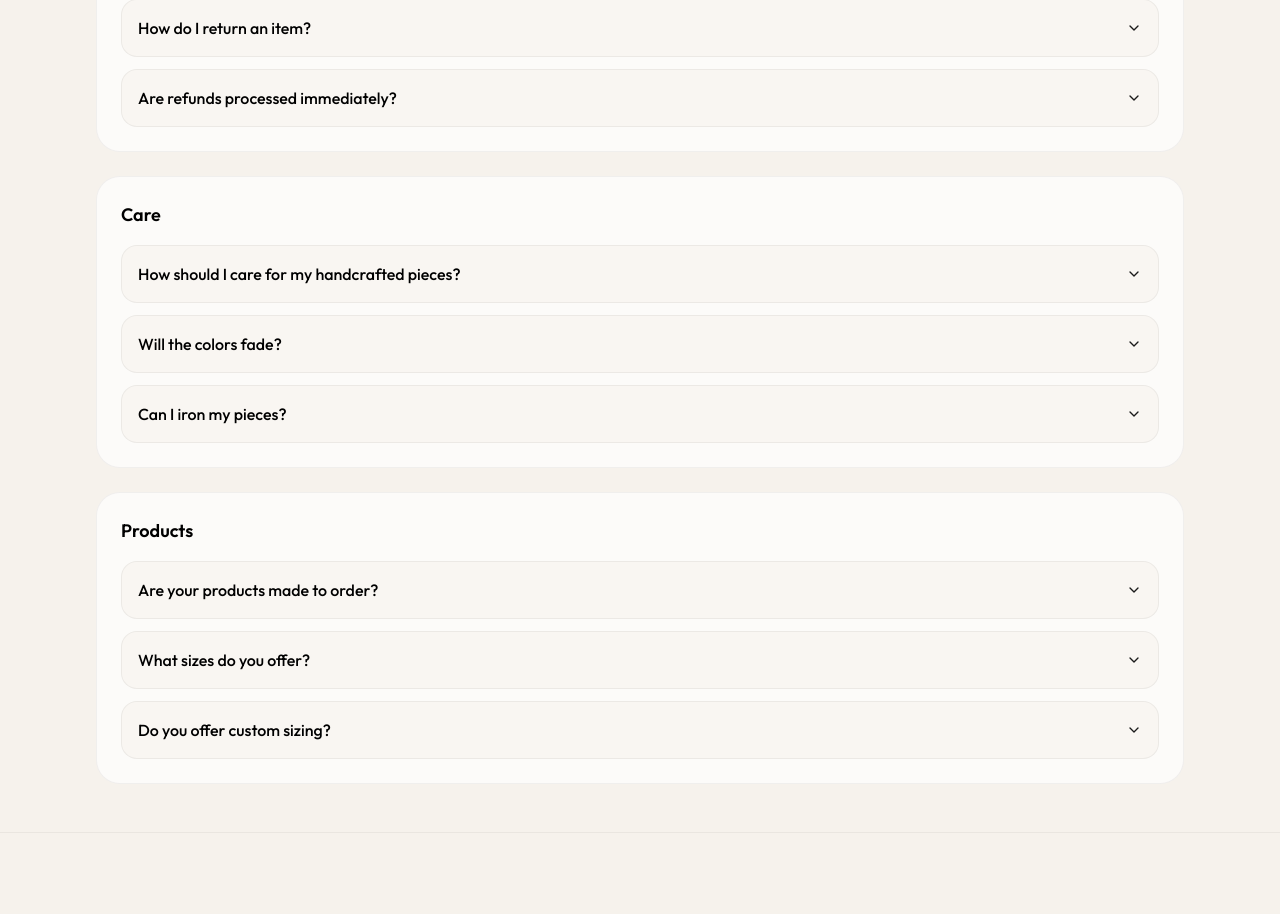
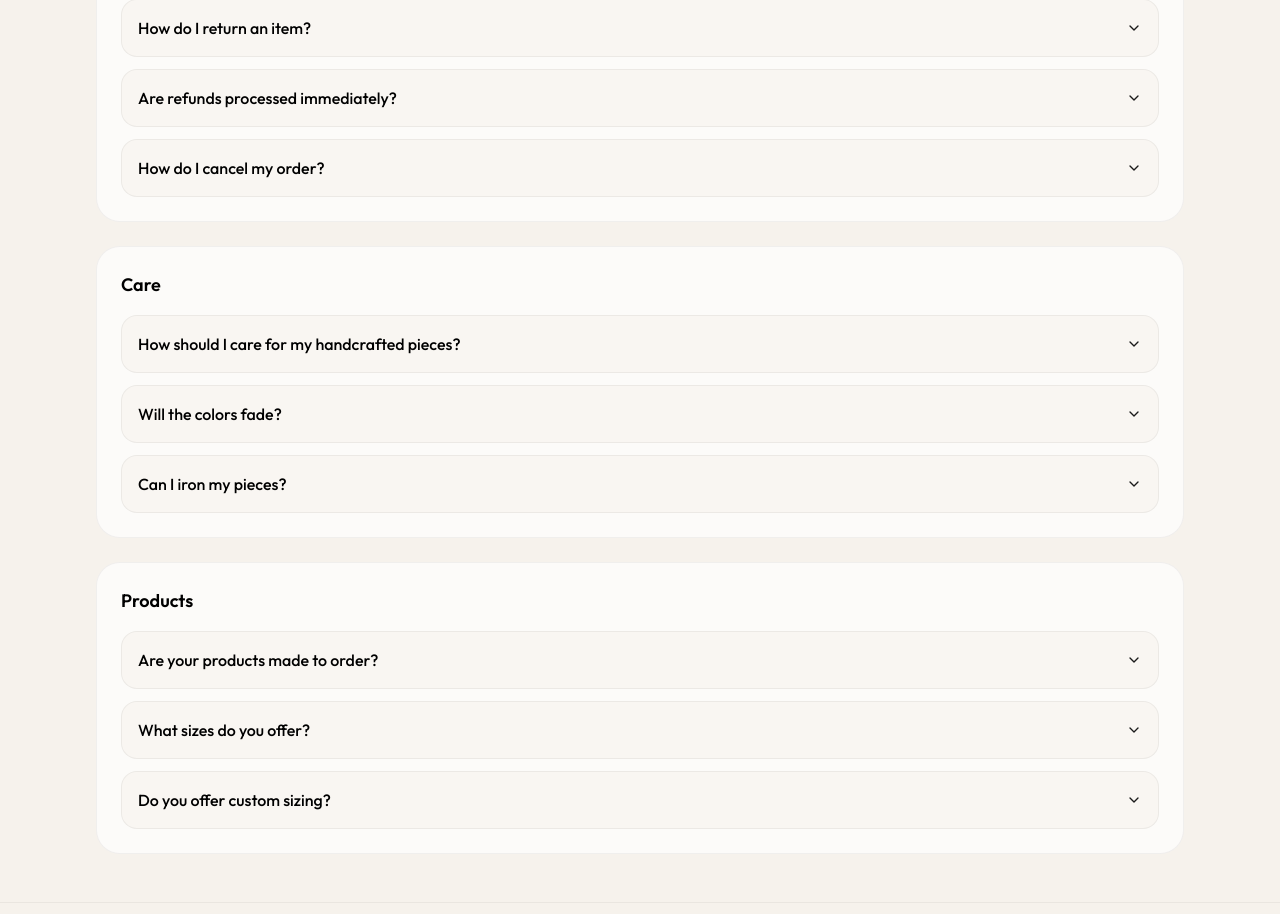
Before and after one commit to Ayushguleria73again/thread-and-timber, a Next.js app: page /faq in a window 1280 px wide. Shown: the part 795-1709 px from the top of the page. Built offline with nearby package versions, Linux system fonts and the light colour scheme; no server answers; a web font is replaced by a local one.

Commit message:
Add order cancellation FAQ

```diff
--- a/src/components/ui/FAQClient.tsx
+++ b/src/components/ui/FAQClient.tsx
@@ -35,6 +35,10 @@ const faqs = [
       {
         q: "Are refunds processed immediately?",
         a: "Refunds are processed within 5-7 business days after we receive and inspect the returned item."
+      },
+      {
+        q: "How do I cancel my order?",
+        a: "You can cancel your order directly from your Orders Portal as long as it hasn't entered the 'Shipped' or 'Delivered' stage. Simply select the order you wish to cancel and provide a reason for withdrawal."
       }
     ]
   },
```
